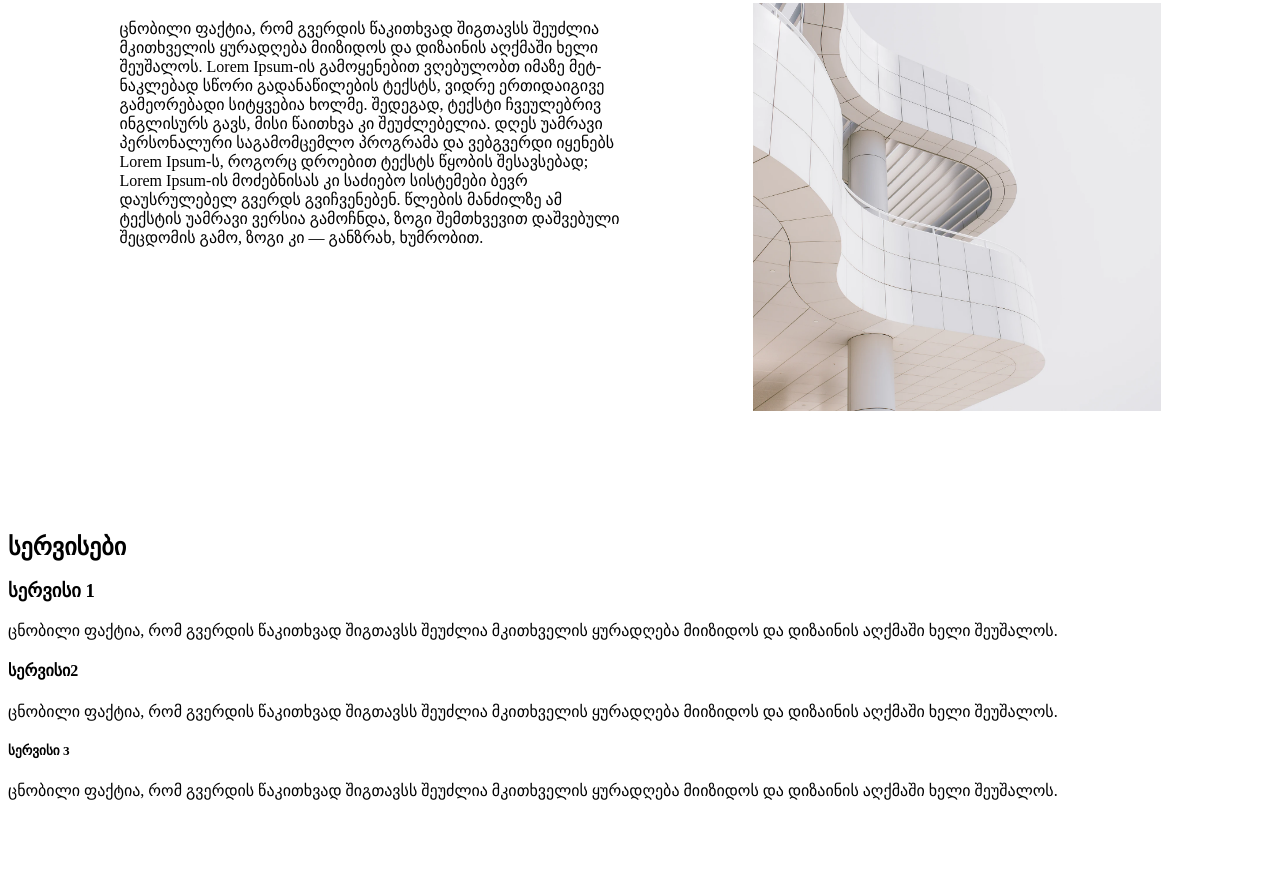
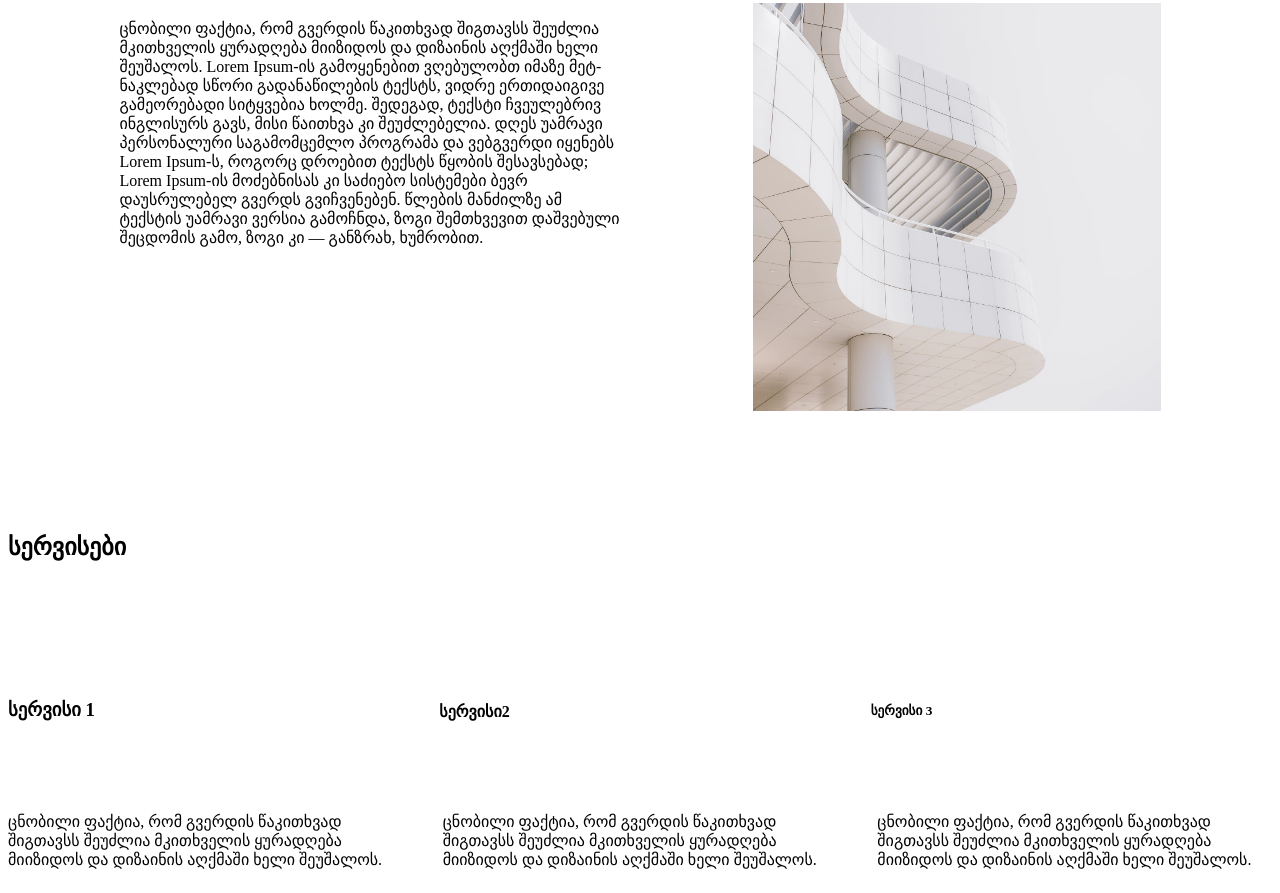
Before and after one commit to DimaKabisashvili/Davaleba10_Group5, a plain HTML site: page Davaleba10/index.html in a window 1280 px wide. Shown: the part 235-1128 px from the top of the page. Before the commit the page ends 1051 px from the top, so only its background shows below. Drawn offline with Linux system fonts and the light colour scheme.

Commit message:
services + about

```diff
--- a/Davaleba10/index.html
+++ b/Davaleba10/index.html
@@ -1,49 +1,58 @@
 <!DOCTYPE html>
 <html lang="en">
   <head>
-    <meta charset="UTF-8">
-    <meta name="viewport" content="width=device-width, initial-scale=1.0">
-    <link rel="stylesheet" type="text/css" href="src/css/styles.css">
+    <meta charset="UTF-8" />
+    <meta name="viewport" content="width=device-width, initial-scale=1.0" />
+    <link rel="stylesheet" type="text/css" href="src/css/styles.css" />
     <title></title>
   </head>
   <body>
-
     <!-- ჩვენ შესახებ + სერვისები -->
-
 
     <h1>ჩვენ შესახებ</h1>
     <div class="container">
       <div class="text-content">
-            <p>ცნობილი ფაქტია, რომ გვერდის წაკითხვად შიგთავსს შეუძლია მკითხველის ყურადღება მიიზიდოს და დიზაინის აღქმაში ხელი შეუშალოს. Lorem Ipsum-ის გამოყენებით ვღებულობთ იმაზე მეტ-ნაკლებად სწორი გადანაწილების ტექსტს, ვიდრე ერთიდაიგივე გამეორებადი სიტყვებია ხოლმე. შედეგად, ტექსტი ჩვეულებრივ ინგლისურს გავს, მისი წაითხვა კი შეუძლებელია. დღეს უამრავი პერსონალური საგამომცემლო პროგრამა და ვებგვერდი იყენებს Lorem Ipsum-ს, როგორც დროებით ტექსტს წყობის შესავსებად; Lorem Ipsum-ის მოძებნისას კი საძიებო სისტემები ბევრ დაუსრულებელ გვერდს გვიჩვენებენ. წლების მანძილზე ამ ტექსტის უამრავი ვერსია გამოჩნდა, ზოგი შემთხვევით დაშვებული შეცდომის გამო, ზოგი კი — განზრახ, ხუმრობით.</p>
+        <p>
+          ცნობილი ფაქტია, რომ გვერდის წაკითხვად შიგთავსს შეუძლია მკითხველის
+          ყურადღება მიიზიდოს და დიზაინის აღქმაში ხელი შეუშალოს. Lorem Ipsum-ის
+          გამოყენებით ვღებულობთ იმაზე მეტ-ნაკლებად სწორი გადანაწილების ტექსტს,
+          ვიდრე ერთიდაიგივე გამეორებადი სიტყვებია ხოლმე. შედეგად, ტექსტი
+          ჩვეულებრივ ინგლისურს გავს, მისი წაითხვა კი შეუძლებელია. დღეს უამრავი
+          პერსონალური საგამომცემლო პროგრამა და ვებგვერდი იყენებს Lorem Ipsum-ს,
+          როგორც დროებით ტექსტს წყობის შესავსებად; Lorem Ipsum-ის მოძებნისას კი
+          საძიებო სისტემები ბევრ დაუსრულებელ გვერდს გვიჩვენებენ. წლების მანძილზე
+          ამ ტექსტის უამრავი ვერსია გამოჩნდა, ზოგი შემთხვევით დაშვებული შეცდომის
+          გამო, ზოგი კი — განზრახ, ხუმრობით.
+        </p>
       </div>
       <div class="image-container">
-            <img class="img1" src="src/images/Rectangle7.png" alt="Rectangle7">
+        <img class="img1" src="src/images/Rectangle7.png" alt="Rectangle7" />
       </div>
     </div>
 
     <section class="services">
       <h2>სერვისები</h2>
 
+      <div class="services-headers">
         <h3>სერვისი 1</h3>
-                <p>ცნობილი ფაქტია, რომ გვერდის წაკითხვად შიგთავსს შეუძლია მკითხველის ყურადღება მიიზიდოს და დიზაინის აღქმაში ხელი შეუშალოს.</p>
+        <h4>სერვისი2</h4>
+        <h5>სერვისი 3</h5>
       </div>
 
-        <div class="service">
-                <h4>სერვისი2</h4>
-                <p>ცნობილი ფაქტია, რომ გვერდის წაკითხვად შიგთავსს შეუძლია მკითხველის ყურადღება მიიზიდოს და დიზაინის აღქმაში ხელი შეუშალოს.</p>
-            </div>
-
-        <div class="service">
-            <h5>სერვისი 3</h5>
-             <p>ცნობილი ფაქტია, რომ გვერდის წაკითხვად შიგთავსს შეუძლია მკითხველის ყურადღება მიიზიდოს და დიზაინის აღქმაში ხელი შეუშალოს.</p>
+      <div class="services-paragraphs">
+        <p>
+          ცნობილი ფაქტია, რომ გვერდის წაკითხვად შიგთავსს შეუძლია მკითხველის
+          ყურადღება მიიზიდოს და დიზაინის აღქმაში ხელი შეუშალოს.
+        </p>
+        <p>
+          ცნობილი ფაქტია, რომ გვერდის წაკითხვად შიგთავსს შეუძლია მკითხველის
+          ყურადღება მიიზიდოს და დიზაინის აღქმაში ხელი შეუშალოს.
+        </p>
+        <p>
+          ცნობილი ფაქტია, რომ გვერდის წაკითხვად შიგთავსს შეუძლია მკითხველის
+          ყურადღება მიიზიდოს და დიზაინის აღქმაში ხელი შეუშალოს.
+        </p>
       </div>
     </section>
-        </div>
-
-
-
-
-
-
   </body>
 </html>
--- a/Davaleba10/src/css/styles.css
+++ b/Davaleba10/src/css/styles.css
@@ -55,3 +55,33 @@ img {
   width: 100%;
   height: 80%;
 }
+
+.services {
+  display: flex;
+  flex-direction: column;
+  gap: 40px;
+}
+
+.services h2 {
+  margin-bottom: 80px;
+}
+
+.services-headers {
+  display: grid;
+  grid-template-columns: repeat(3, 1fr);
+  gap: 30px;
+  margin-bottom: 20px;
+}
+
+.services-paragraphs {
+  display: grid;
+  grid-template-columns: repeat(3, 1fr);
+  gap: 40px;
+}
+
+.services h3,
+.services h4,
+.services h5 {
+  margin-bottom: 15px;
+  text-align: left;
+}
```
Lines whose indentation alone changed are shown as unchanged.
